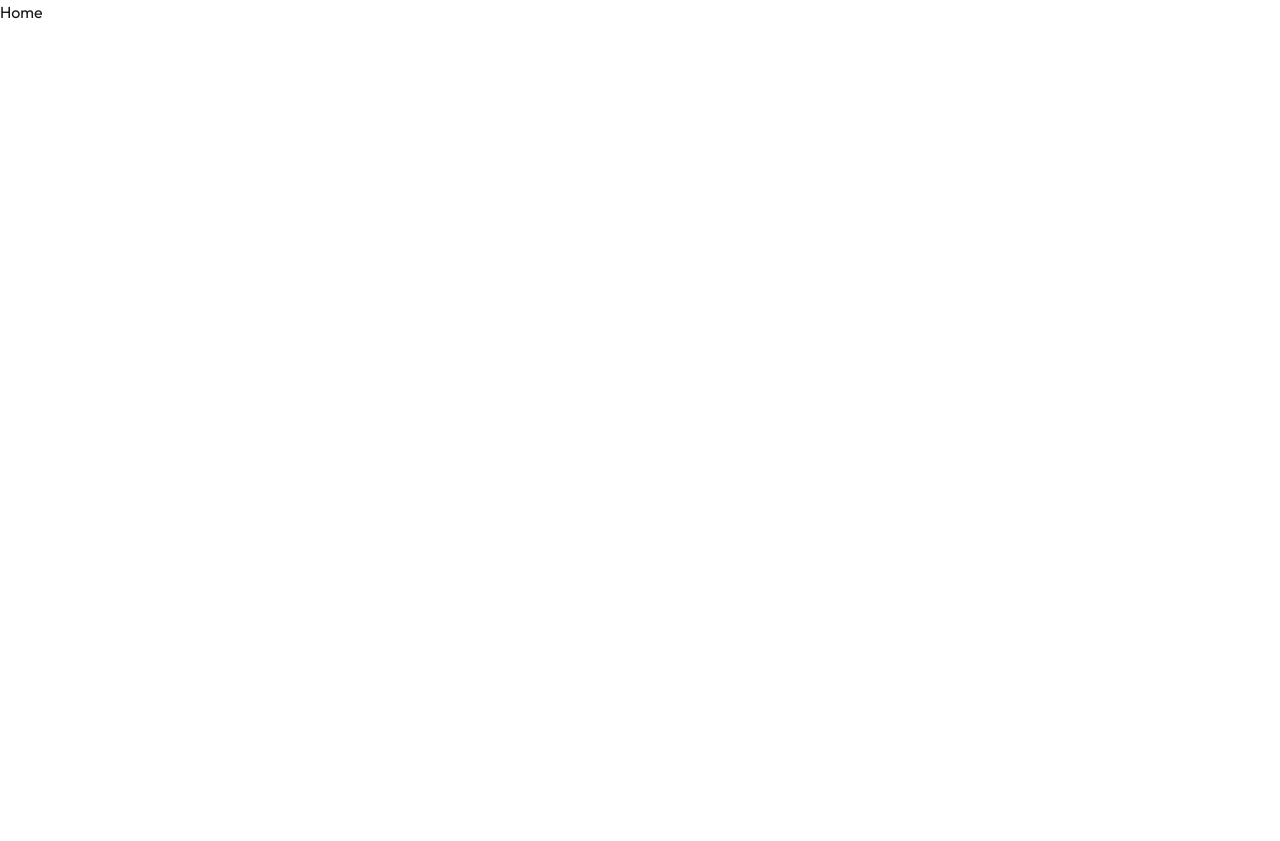
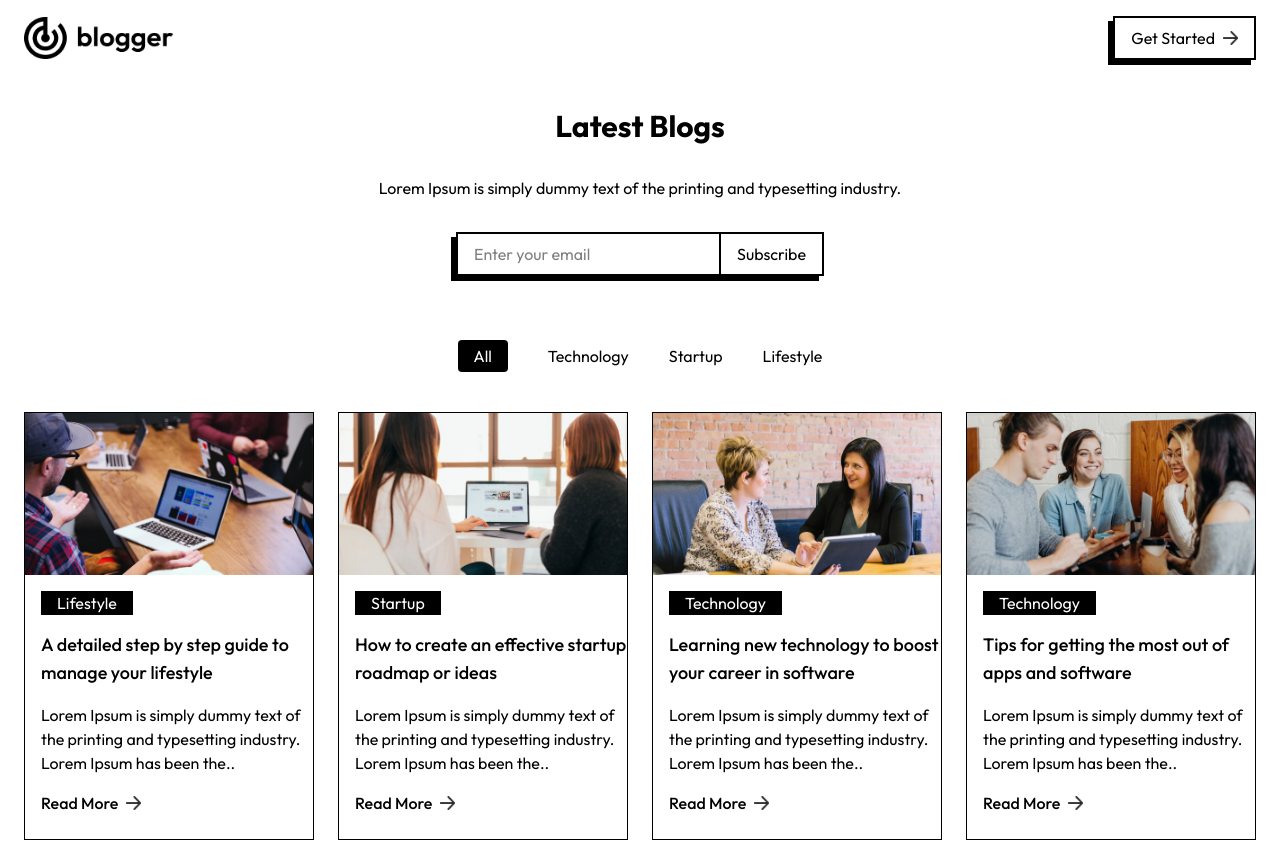
Before and after one commit to mohangrg2018/blog, a Next.js app: page / in a window 1280 px wide. Shown: the top 841 px of the page. Before the commit the page ends 800 px from the top, so only its background shows below. Built offline with nearby package versions, Linux system fonts and the light colour scheme.

Commit message:
BLOG LIST AND BLOG ITEM ADDED

```diff
--- a/app/globals.css
+++ b/app/globals.css
@@ -1,25 +1,11 @@
 @import "tailwindcss";
-
-:root {
-  --background: #ffffff;
-  --foreground: #171717;
-}
-
-@theme inline {
-  --color-background: var(--background);
-  --color-foreground: var(--foreground);
-  --font-sans: var(--font-outfit);
-}
-
-@media (prefers-color-scheme: dark) {
-  :root {
-    --background: #0a0a0a;
-    --foreground: #ededed;
-  }
-}
 
 body {
   background: var(--background);
   color: var(--foreground);
   font-family: "Outfit", sans-serif;
+
+  .container__width {
+    @apply max-w-7xl mx-auto px-6;
+  }
 }
--- a/app/layout.js
+++ b/app/layout.js
@@ -1,5 +1,7 @@
 import { Outfit } from "next/font/google";
 import "./globals.css";
+import Header from "@/components/Header";
+import Footer from "@/components/Footer";
 
 const outfit = Outfit({
   subsets: ["latin"],
@@ -15,7 +17,11 @@ export const metadata = {
 export default function RootLayout({ children }) {
   return (
     <html lang="en">
-      <body className={outfit.variable}>{children}</body>
+      <body className={outfit.variable}>
+        <Header />
+        {children}
+        <Footer />
+      </body>
     </html>
   );
 }
--- a/app/page.js
+++ b/app/page.js
@@ -1,7 +1,11 @@
-import React from "react";
+import BlogList from "@/components/BlogList";
 
 const Home = () => {
-  return <div>Home</div>;
+  return (
+    <>
+      <BlogList />
+    </>
+  );
 };
 
 export default Home;
--- /dev/null
+++ b/components/BlogItem.jsx
@@ -0,0 +1,22 @@
+import { assets, blog_data } from "@/Assets/assets";
+import Image from "next/image";
+import React from "react";
+
+const BlogItem = ({ title, description, category, image }) => {
+  return (
+    <section className="max-w-[300px] flex flex-col gap-4 border pb-6 hover:shadow-[-5px_5px_0px_0px_rgba(0,0,0,1)]">
+      <Image src={image} alt="blog" width={500} height={500} />
+      <div className="flex flex-col gap-4 pl-4">
+        <p className="bg-black text-white w-fit px-4">{category}</p>
+        <h5 className="text-lg font-medium">{title}</h5>
+        <p>{description}</p>
+        <div className="flex items-center gap-2 font-medium cursor-pointer">
+          Read More
+          <Image src={assets.arrow} alt="arrow" width={15} height={15} />
+        </div>
+      </div>
+    </section>
+  );
+};
+
+export default BlogItem;
--- /dev/null
+++ b/components/BlogList.jsx
@@ -0,0 +1,66 @@
+"use client";
+
+import { blog_data } from "@/Assets/assets";
+import React, { useState } from "react";
+import BlogItem from "./BlogItem";
+
+const BlogList = () => {
+  const [menu, setMenu] = useState("All");
+  return (
+    <div className="container__width flex flex-col gap-4 items-center mt-16">
+      <div className="flex items-center gap-10 mb-6">
+        <button
+          onClick={() => setMenu("All")}
+          className={`${
+            menu === "All" ? "bg-black text-white px-4 py-1 rounded-sm" : ""
+          } cursor-pointer`}
+        >
+          All
+        </button>
+        <button
+          onClick={() => setMenu("Technology")}
+          className={`${
+            menu === "Technology"
+              ? "bg-black text-white px-4 py-1 rounded-sm"
+              : ""
+          } cursor-pointer`}
+        >
+          Technology
+        </button>
+        <button
+          onClick={() => setMenu("Startup")}
+          className={`${
+            menu === "Startup" ? "bg-black text-white px-4 py-1 rounded-sm" : ""
+          } cursor-pointer`}
+        >
+          Startup
+        </button>
+        <button
+          onClick={() => setMenu("Lifestyle")}
+          className={`${
+            menu === "Lifestyle"
+              ? "bg-black text-white px-4 py-1 rounded-sm"
+              : ""
+          } cursor-pointer`}
+        >
+          Lifestyle
+        </button>
+      </div>
+      <div className="grid grid-cols-1 sm:grid-cols-2 md:grid-cols-3 lg:grid-cols-4 gap-6">
+        {blog_data
+          .filter((item) => (menu === "All" ? item : item.category === menu))
+          .map((item, index) => (
+            <BlogItem
+              key={index}
+              image={item.image}
+              category={item.category}
+              title={item.title}
+              description={item.description}
+            />
+          ))}
+      </div>
+    </div>
+  );
+};
+
+export default BlogList;
--- /dev/null
+++ b/components/Footer.jsx
@@ -0,0 +1,7 @@
+import React from "react";
+
+const Footer = () => {
+  return <div>Footer</div>;
+};
+
+export default Footer;
--- /dev/null
+++ b/components/Header.jsx
@@ -0,0 +1,39 @@
+import { assets } from "@/Assets/assets";
+import Image from "next/image";
+import React from "react";
+
+const Header = () => {
+  return (
+    <header className="container__width">
+      <div className="flex items-center justify-between py-4">
+        <Image src={assets.logo} alt="logo" width={150} height={150} />
+        <button className="flex items-center gap-2 border-2 border-black py-2 px-4 shadow-[-5px_5px_0px_0px_rgba(0,0,0,1)]">
+          Get Started
+          <Image src={assets.arrow} alt="arrow" width={15} height={15} />
+        </button>
+      </div>
+      <div className="flex flex-col gap-8 mt-8 items-center">
+        <h1 className="text-3xl font-bold">Latest Blogs</h1>
+        <p>
+          Lorem Ipsum is simply dummy text of the printing and typesetting
+          industry.
+        </p>
+        <form
+          action=""
+          className="border-2 border-black flex shadow-[-5px_5px_0px_0px_rgba(0,0,0,1)]"
+        >
+          <input
+            type="email"
+            placeholder="Enter your email"
+            className="outline-none px-4"
+          />
+          <button className="hover:bg-black hover:text-white py-2 px-4 border-l-2">
+            Subscribe
+          </button>
+        </form>
+      </div>
+    </header>
+  );
+};
+
+export default Header;
```
